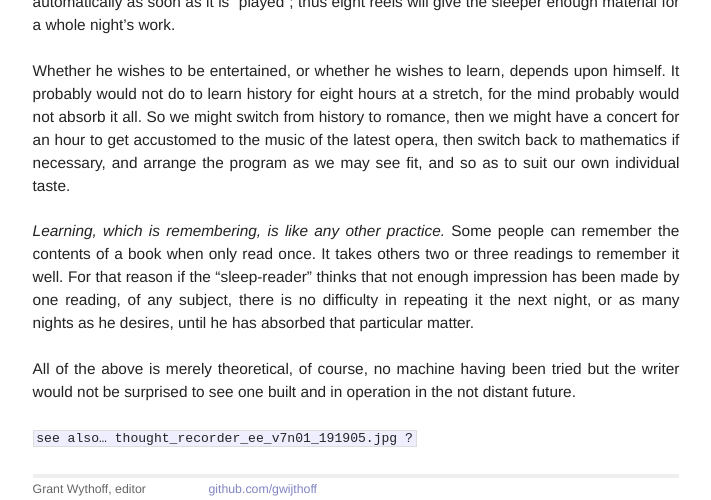
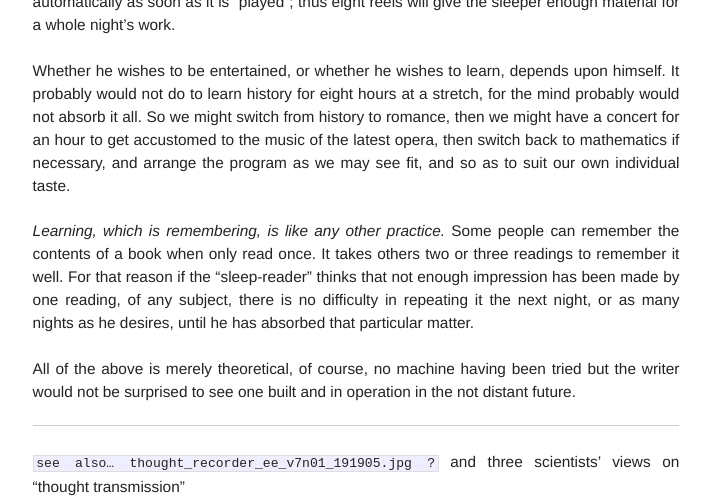
Before and after one commit to gwijthoff/perversity_of_things, a Jekyll site: the page built from 192112_learn_while_you_sleep.md, in a window 1280 px wide and 1400 px high, scrolled down 4474 px. Shown: the top 500 px of the window, without its empty margins (259-970 px from the left). Built offline with Jekyll 4.4.1, drawn with Linux system fonts in a browser that asks for light colours; some of the changed text lies outside the part shown; grey boxes are pictures that could not be loaded.

Commit message:
notes on new footnote

````diff
--- a/192112_learn_while_you_sleep.md
+++ b/192112_learn_while_you_sleep.md
@@ -60,4 +60,12 @@ Whether he wishes to be entertained, or whether he wishes to learn, depends upon
 
 All of the above is merely theoretical, of course, no machine having been tried but the writer would not be surprised to see one built and in operation in the not distant future.
 
-``` see also… thought_recorder_ee_v7n01_191905.jpg ? ```
+* * * * * * * *
+
+``` see also… thought_recorder_ee_v7n01_191905.jpg ? ``` and three scientists' views on "thought transmission"
+
+![From *Electrical Experimenter,* May 1919.](images/thought_recorder.jpg)
+
+relate to Menograph use in Ralph?  How fiction moves to editorials and vice versa?
+
+The gendered division of labor that sees women as cogs in an apparatus managed by men extends itself to Mars, with Gernsback's depiction in *Baron Münchhausen* of Martian women assisting in "Tos rod"??? correspondence technology.  For some reason, this alien apparatus that allows "thought waves" to be directly recorded on a ticker tape needs a secretary to make a record of it.  A "sensitive recording mechanism" that is "in charge of a secretary" -- one would think he means in *the* charge of a secretary, but who knows.  the role of the female secretary in this procedure is strange.  the entire process is described as the product of a machine, a stylus.  nowhere does she come into the operation, unless she’s occluded by the passive voice…  “is always recorded,” “is carefully labeled and stored away.”  @gernsback_scientific_2010, p. 137.
````
